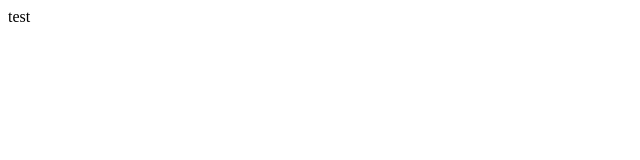
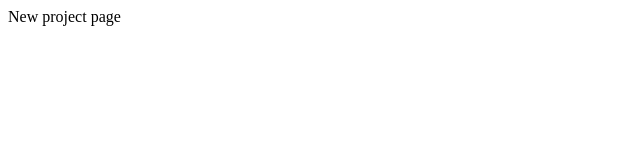
Before and after one commit to Garrett200/First-Project, a plain HTML site: page index.html in a window 1280 px wide. Shown: the whole page, without its empty margins (0-640 px from the left). Drawn offline with Linux system fonts and the light colour scheme.

Commit message:
Changed body text

```diff
--- a/index.html
+++ b/index.html
@@ -7,6 +7,6 @@
     <title>Document</title>
 </head>
 <body>
-    test
+    New project page
 </body>
 </html>
```
